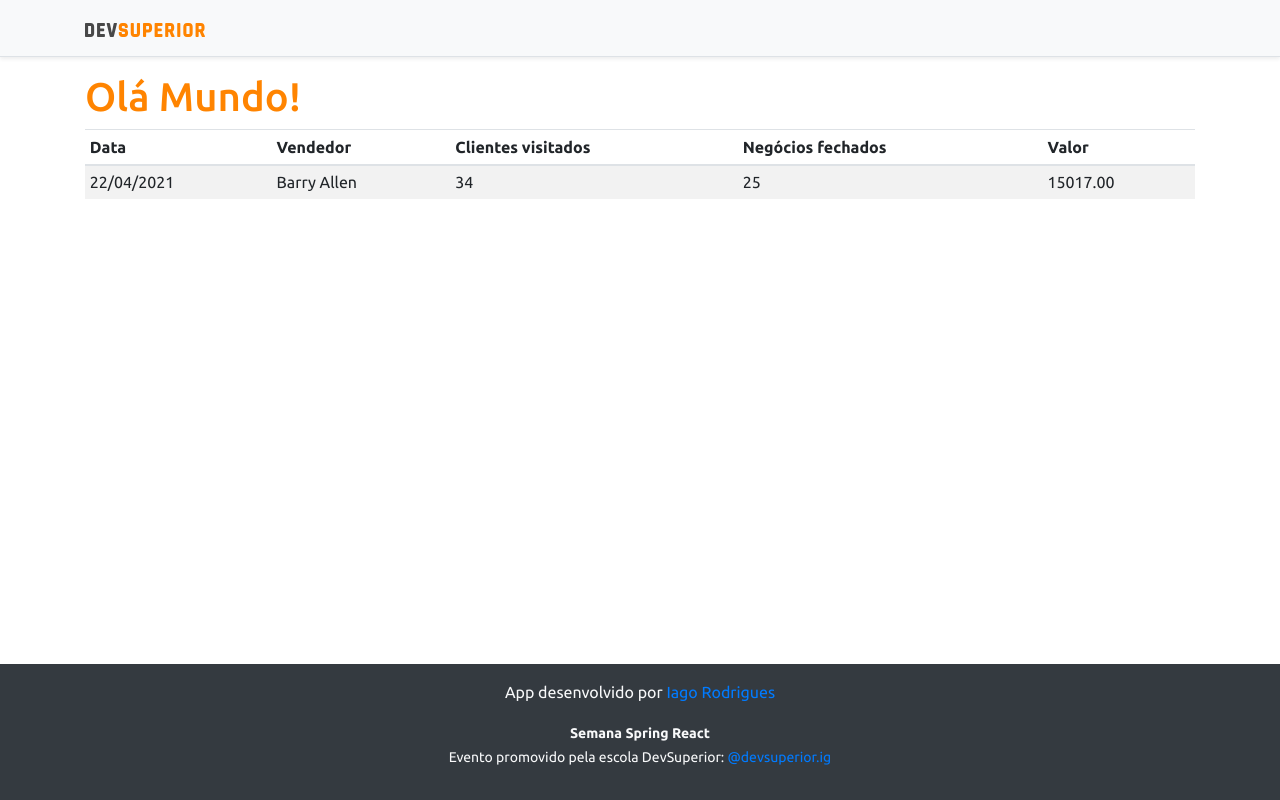
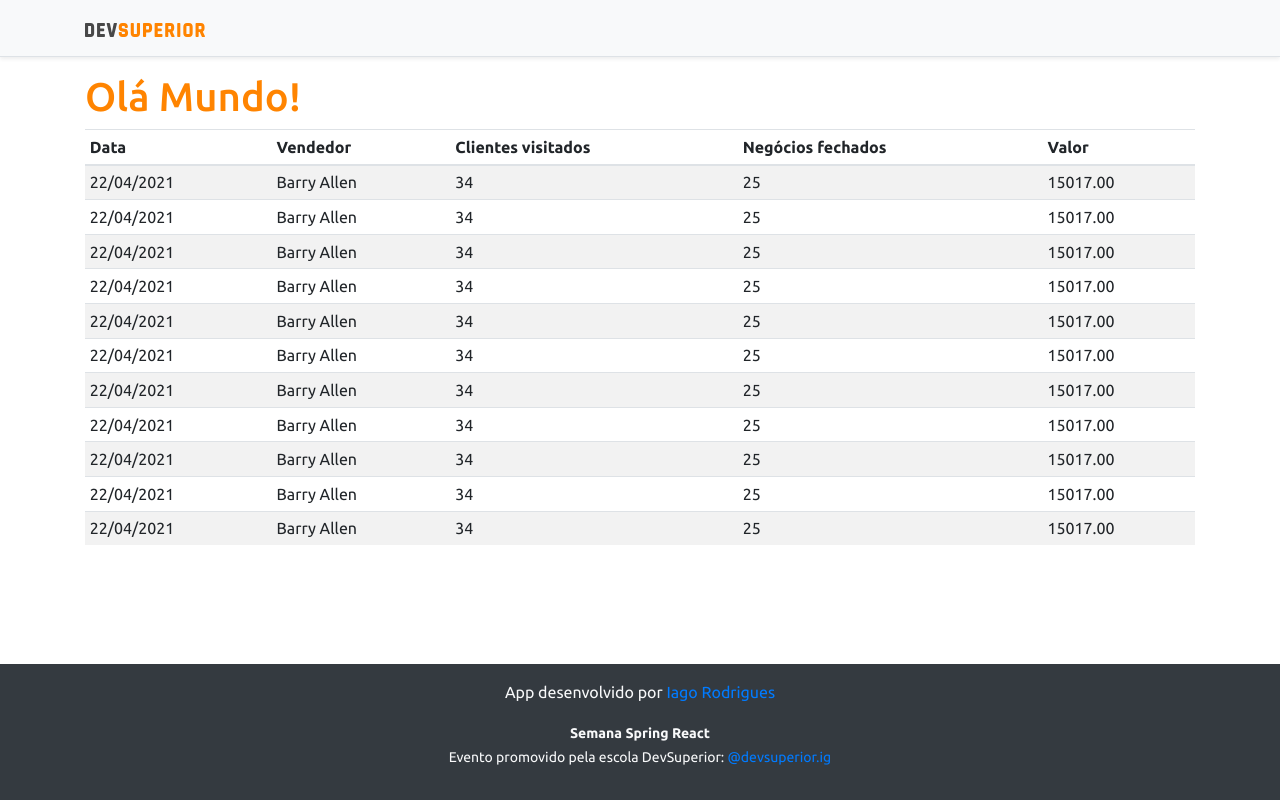
Before and after one commit to oiagorodrigues/projeto-sds3, a React (Create React App) app in the folder frontend/: page / in a window 1280 px wide. Built offline with nearby package versions, Linux system fonts and the light colour scheme.

Commit message:
refactor(DataTable): add more mocked rows

```diff
--- a/frontend/src/components/DataTable/index.tsx
+++ b/frontend/src/components/DataTable/index.tsx
@@ -19,6 +19,76 @@
             <td>25</td>
             <td>15017.00</td>
           </tr>
+          <tr>
+            <td>22/04/2021</td>
+            <td>Barry Allen</td>
+            <td>34</td>
+            <td>25</td>
+            <td>15017.00</td>
+          </tr>
+          <tr>
+            <td>22/04/2021</td>
+            <td>Barry Allen</td>
+            <td>34</td>
+            <td>25</td>
+            <td>15017.00</td>
+          </tr>
+          <tr>
+            <td>22/04/2021</td>
+            <td>Barry Allen</td>
+            <td>34</td>
+            <td>25</td>
+            <td>15017.00</td>
+          </tr>
+          <tr>
+            <td>22/04/2021</td>
+            <td>Barry Allen</td>
+            <td>34</td>
+            <td>25</td>
+            <td>15017.00</td>
+          </tr>
+          <tr>
+            <td>22/04/2021</td>
+            <td>Barry Allen</td>
+            <td>34</td>
+            <td>25</td>
+            <td>15017.00</td>
+          </tr>
+          <tr>
+            <td>22/04/2021</td>
+            <td>Barry Allen</td>
+            <td>34</td>
+            <td>25</td>
+            <td>15017.00</td>
+          </tr>
+          <tr>
+            <td>22/04/2021</td>
+            <td>Barry Allen</td>
+            <td>34</td>
+            <td>25</td>
+            <td>15017.00</td>
+          </tr>
+          <tr>
+            <td>22/04/2021</td>
+            <td>Barry Allen</td>
+            <td>34</td>
+            <td>25</td>
+            <td>15017.00</td>
+          </tr>
+          <tr>
+            <td>22/04/2021</td>
+            <td>Barry Allen</td>
+            <td>34</td>
+            <td>25</td>
+            <td>15017.00</td>
+          </tr>
+          <tr>
+            <td>22/04/2021</td>
+            <td>Barry Allen</td>
+            <td>34</td>
+            <td>25</td>
+            <td>15017.00</td>
+          </tr>
         </tbody>
       </table>
     </div>
```
